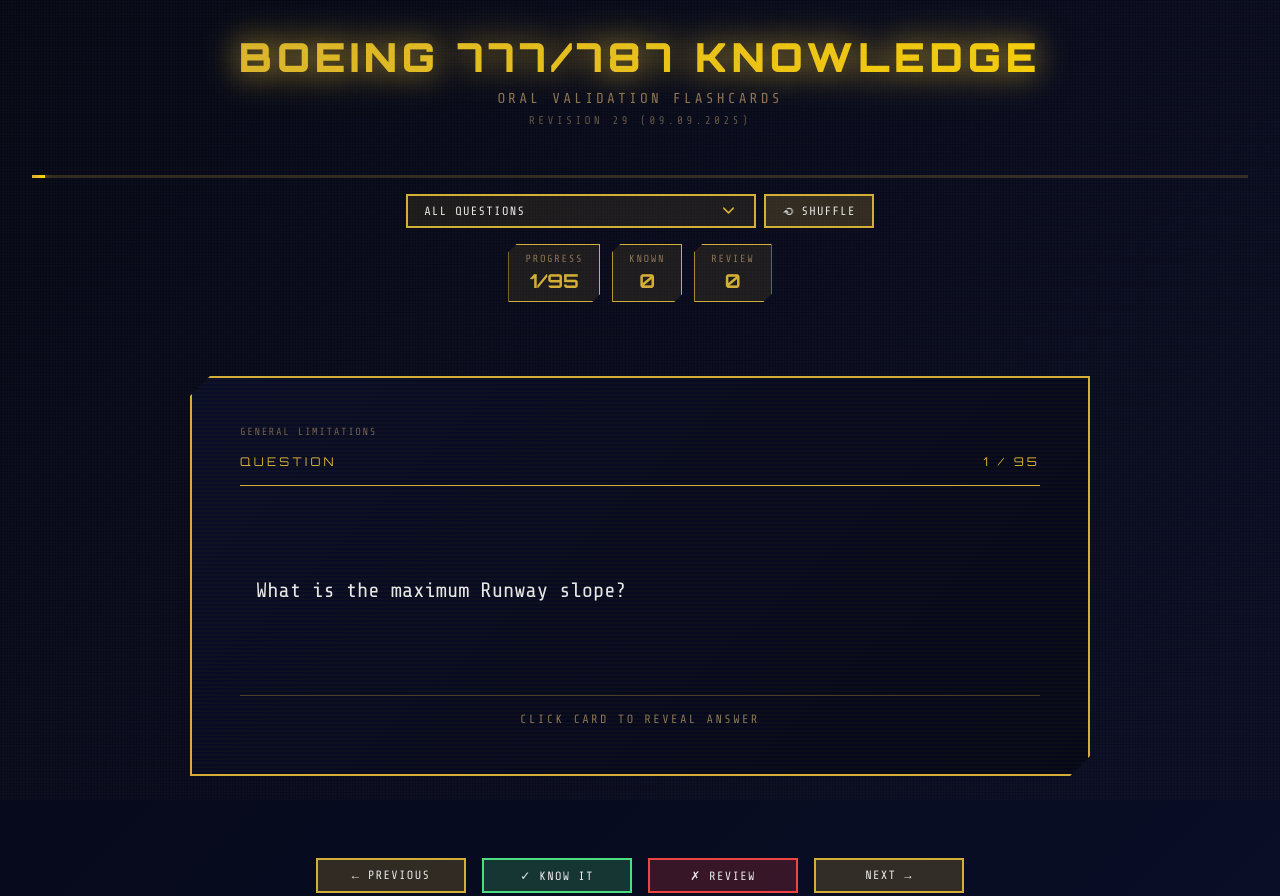
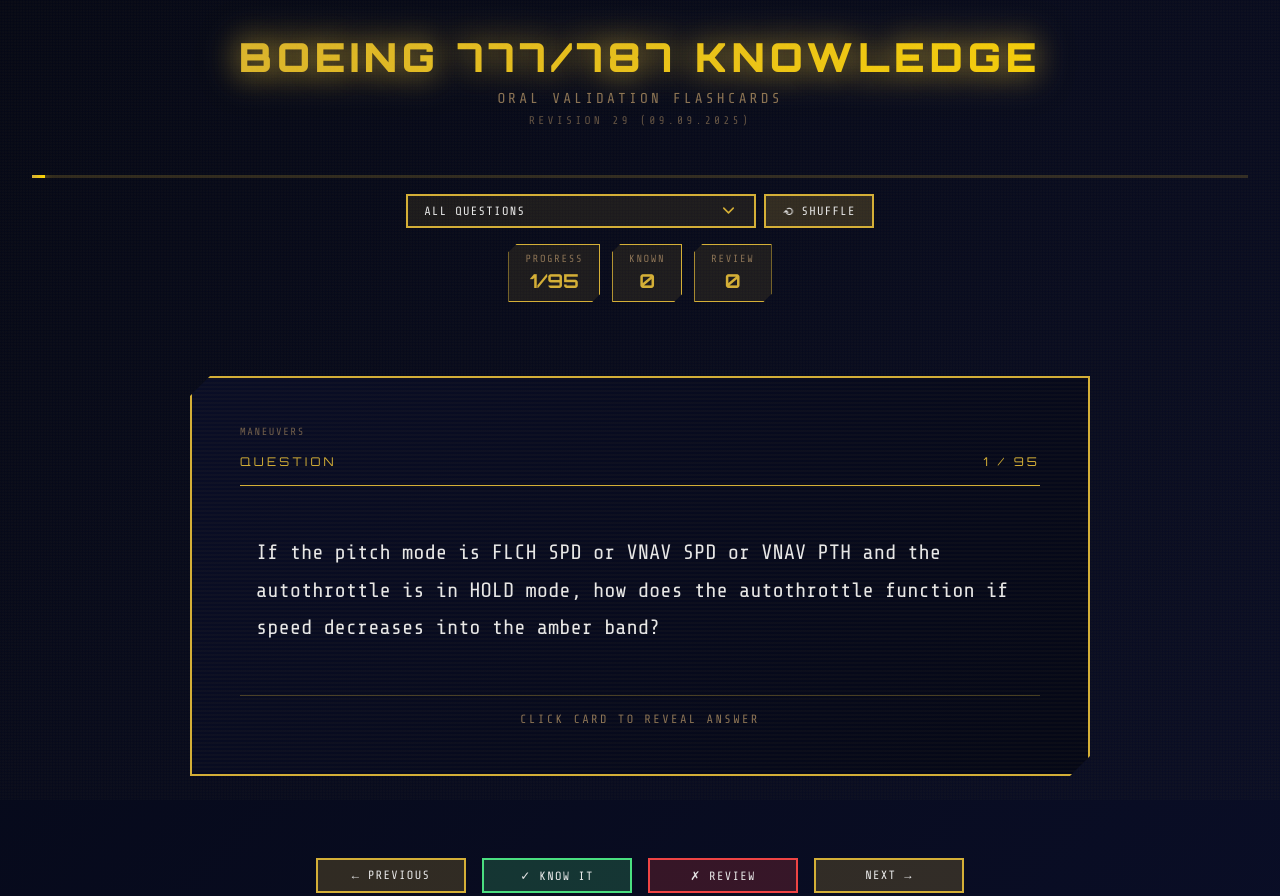
Before and after one commit to lucasbalduino18/boeingflashcard, a plain HTML site: page index.html in a window 1280 px wide. Shown: the top 896 px of the page. Drawn offline with nearby package versions, Linux system fonts and the light colour scheme.

Commit message:
Add files via upload

```diff
--- a/index.html
+++ b/index.html
@@ -918,7 +918,8 @@
             if (touchEndX > touchStartX + 50) prevCard();
         }
 
-        // Initialize
+        // Initialize - shuffle deck on load
+        currentDeck.sort(() => Math.random() - 0.5);
         updateCard();
     </script>
 </body>
```
